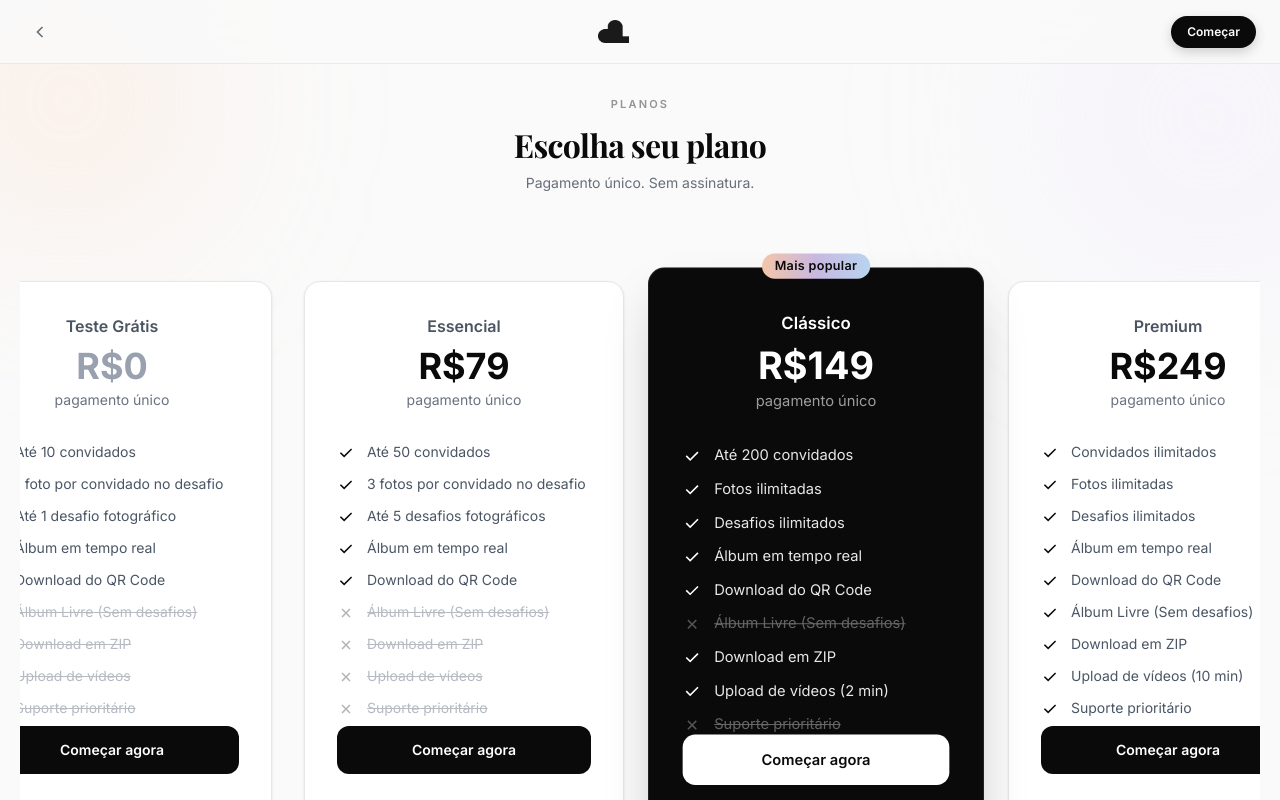
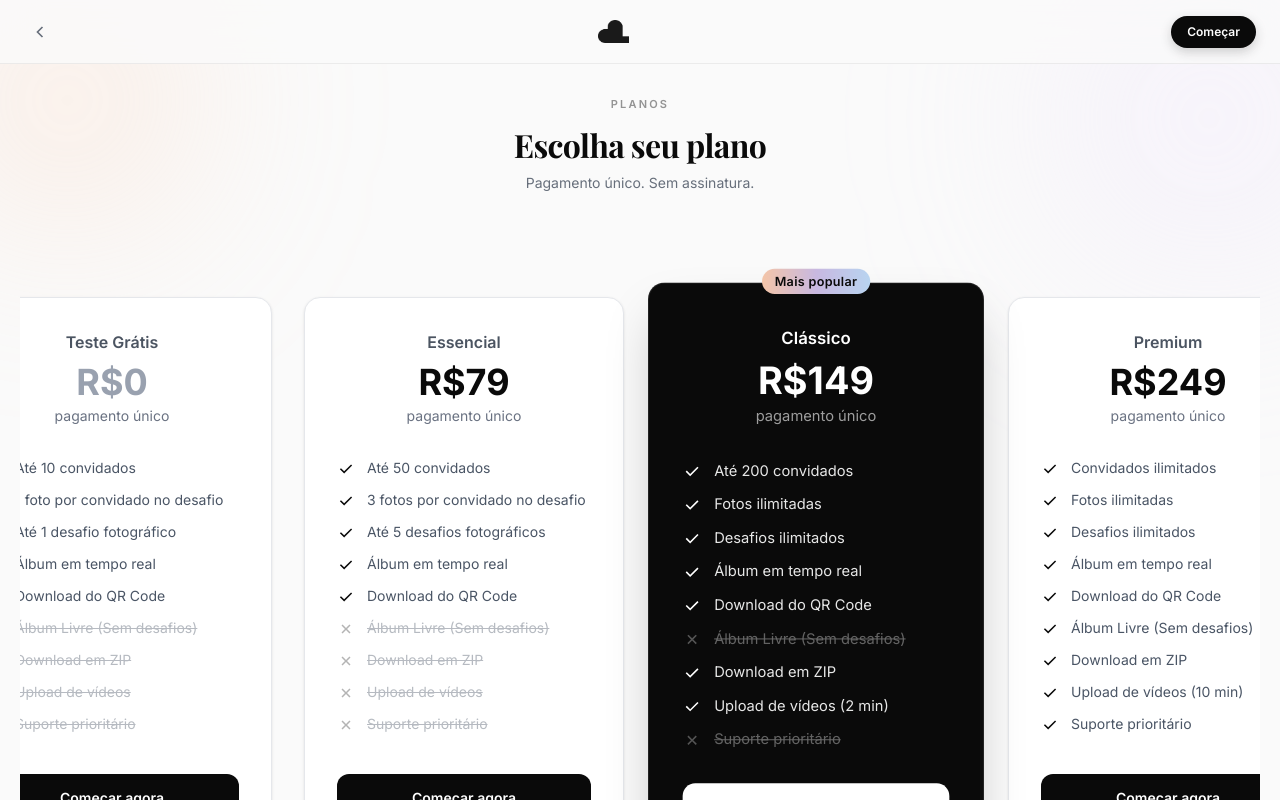
Before and after one commit to EuRydan/Memvo, a Next.js app: page /pricing in a window 1280 px wide. Shown: the top 800 px of the page. Built offline with nearby package versions, Linux system fonts and the light colour scheme.

Commit message:
design: fix shadow clipping and button spacing on pricing cards

```diff
--- a/src/app/pricing/page.tsx
+++ b/src/app/pricing/page.tsx
@@ -157,7 +157,7 @@ export default function PricingPage() {
 
         {/* ── Pricing Cards / Gateway ── */}
         {!selectedPlan ? (
-          <div className="flex flex-nowrap overflow-x-auto items-stretch justify-start xl:justify-center gap-6 lg:gap-8 mb-14 pt-12 pb-12 snap-x snap-mandatory px-4 sm:px-0" style={{ scrollbarWidth: 'none' }}>
+          <div className="flex flex-nowrap overflow-x-auto items-stretch justify-start xl:justify-center gap-6 lg:gap-8 mb-14 pt-16 pb-16 snap-x snap-mandatory px-6 sm:px-12" style={{ scrollbarWidth: 'none' }}>
             {PLANS.map(plan => (
               <div key={plan.id}
                 className={`shrink-0 snap-center w-full max-w-[320px] md:w-80 relative text-center border p-8 pb-14 rounded-2xl transition-all duration-300 hover:-translate-y-1 flex flex-col ${
@@ -184,7 +184,7 @@ export default function PricingPage() {
                   </span>
                 </h1>
 
-                <ul className={`list-none text-sm mt-8 space-y-3 text-left ${plan.popular ? 'text-white/90' : 'text-gray-600'}`}>
+                <ul className={`list-none flex-grow text-sm mt-8 mb-8 space-y-3 text-left ${plan.popular ? 'text-white/90' : 'text-gray-600'}`}>
                   {plan.features.map((f, i) => (
                     <li key={i} className="flex items-start gap-3">
                       {f.included ? (
@@ -242,7 +242,7 @@ export default function PricingPage() {
                 </span>
               </h1>
 
-              <ul className={`list-none text-sm mt-8 space-y-3 text-left ${selectedPlan.popular ? 'text-white/90' : 'text-gray-600'}`}>
+              <ul className={`list-none text-sm mt-8 mb-8 space-y-3 text-left ${selectedPlan.popular ? 'text-white/90' : 'text-gray-600'}`}>
                 {selectedPlan.features.map((f, i) => (
                   <li key={i} className="flex items-start gap-3">
                     {f.included ? (
```
